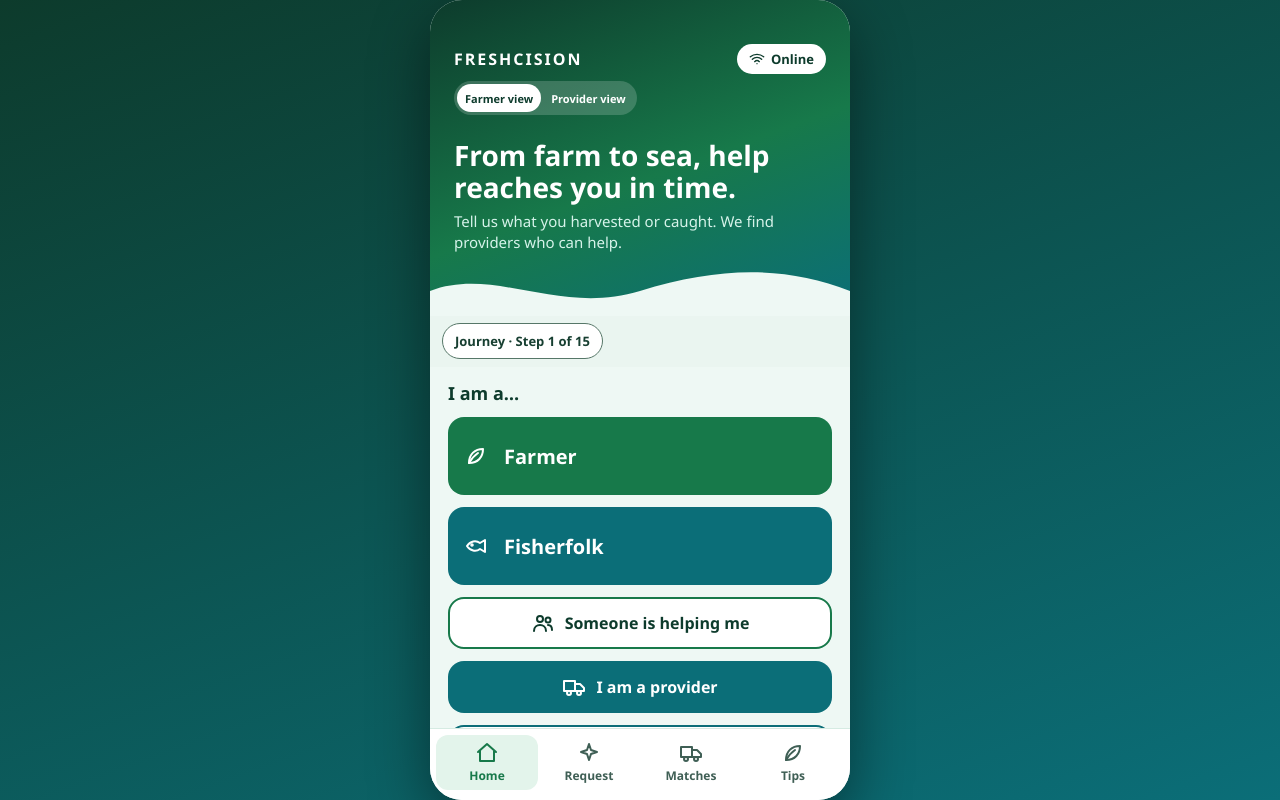
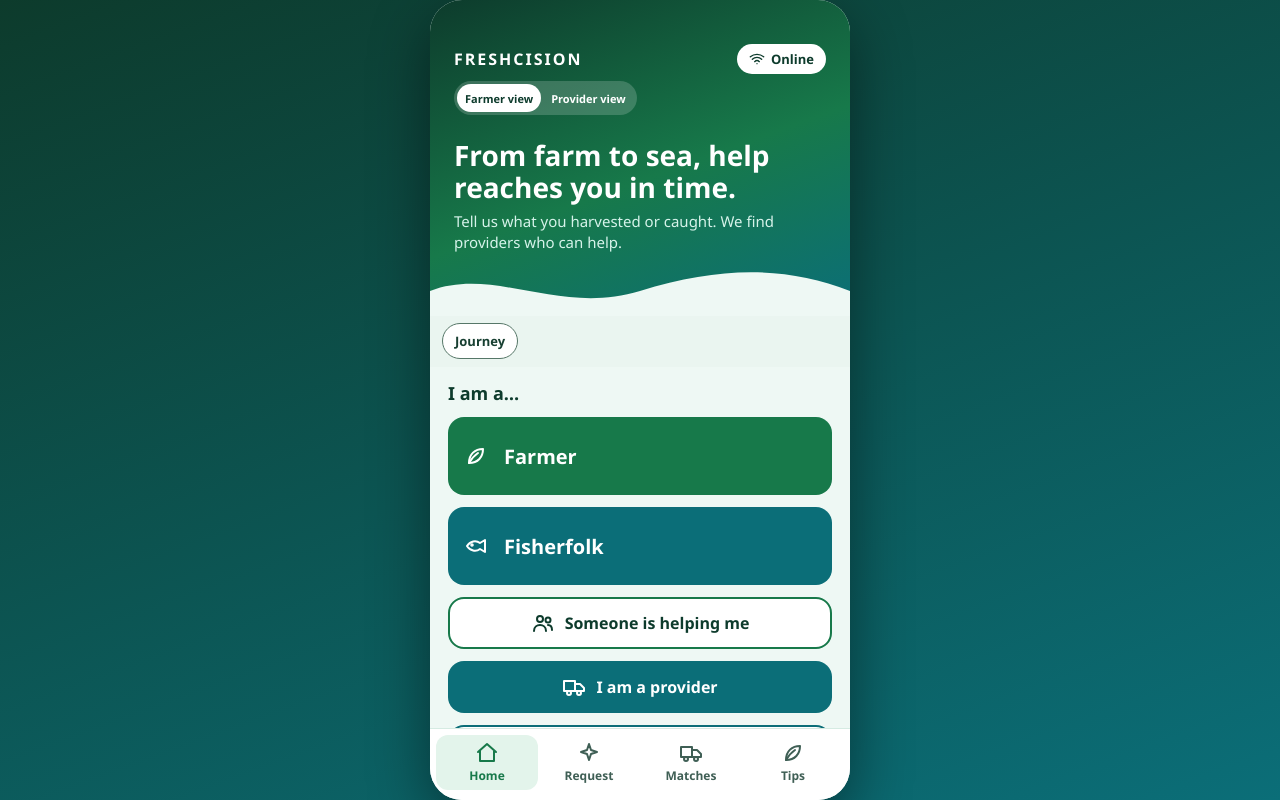
Before and after one commit to galveznico221-dev/freshcision, a plain HTML site: page freshcision-prototype.html in a window 1280 px wide. Drawn offline with Linux system fonts and the light colour scheme.

Commit message:
Remove Journey step counter
Co-authored-by: Copilot <223556219+Copilot@users.noreply.github.com>

```diff
--- a/freshcision-prototype.html
+++ b/freshcision-prototype.html
@@ -274,7 +274,7 @@ function journeyCurrent(){for(let step=1;step<=15;step++)if(!journeyDone(step))r
 function journeyStepStatus(step){if(journeyDone(step))return 'Done';if(step===11&&(S.req.status!=='PROVIDER_RESPONDED'||S.req.provider.status!=='waiting'))return 'Locked';return step===journeyCurrent()?'Current':'Locked'}
 function journeyLockMessage(step){const current=journeyCurrent();if(step===11&&(S.req.status!=='PROVIDER_RESPONDED'||S.req.provider.status!=='waiting'))return 'Step 11 is locked. Wait for a provider to confirm availability first.';
  return current===16?`Step ${step} is already complete.`:`Step ${step} is locked. Complete Step ${current}: ${JOURNEY_TITLES[current-1]} first.`}
-function journeyWidget(){const current=journeyCurrent();return `<div class="journey-shell"><button class="journey-trigger" data-a="toggleJourney" aria-expanded="${S.journeyOpen}">Journey · ${current===16?'Complete':`Step ${current} of 15`}</button>${S.journeyOpen?`<div class="journey-panel">${JOURNEY_GROUPS.map(([group,steps])=>`<section><b>${group}</b>${steps.map(step=>{const state=journeyStepStatus(step);return `<button class="journey-step ${state.toLowerCase()}" data-a="journeyItem" data-v="${step}" aria-disabled="${state==='Locked'}"><span>Step ${step}: ${JOURNEY_TITLES[step-1]}</span><b>${state}</b></button>`}).join('')}</section>`).join('')}</div>`:''}</div>`}
+function journeyWidget(){return `<div class="journey-shell"><button class="journey-trigger" data-a="toggleJourney" aria-expanded="${S.journeyOpen}">Journey</button>${S.journeyOpen?`<div class="journey-panel">${JOURNEY_GROUPS.map(([group,steps])=>`<section><b>${group}</b>${steps.map(step=>{const state=journeyStepStatus(step);return `<button class="journey-step ${state.toLowerCase()}" data-a="journeyItem" data-v="${step}" aria-disabled="${state==='Locked'}"><span>Step ${step}: ${JOURNEY_TITLES[step-1]}</span><b>${state}</b></button>`}).join('')}</section>`).join('')}</div>`:''}</div>`}
 function providerProfileValid(){const d=S.providerDraft;return !!(d.name.trim()&&d.type&&d.services.length&&d.areas.length)}
 function providerProfileError(field){if(!S.providerProfileAttempted)return '';const d=S.providerDraft;
  if(field==='name'&&!d.name.trim())return 'Enter a provider name.';
```
Also changed, not shown: index.html (+1 -1 lines).
